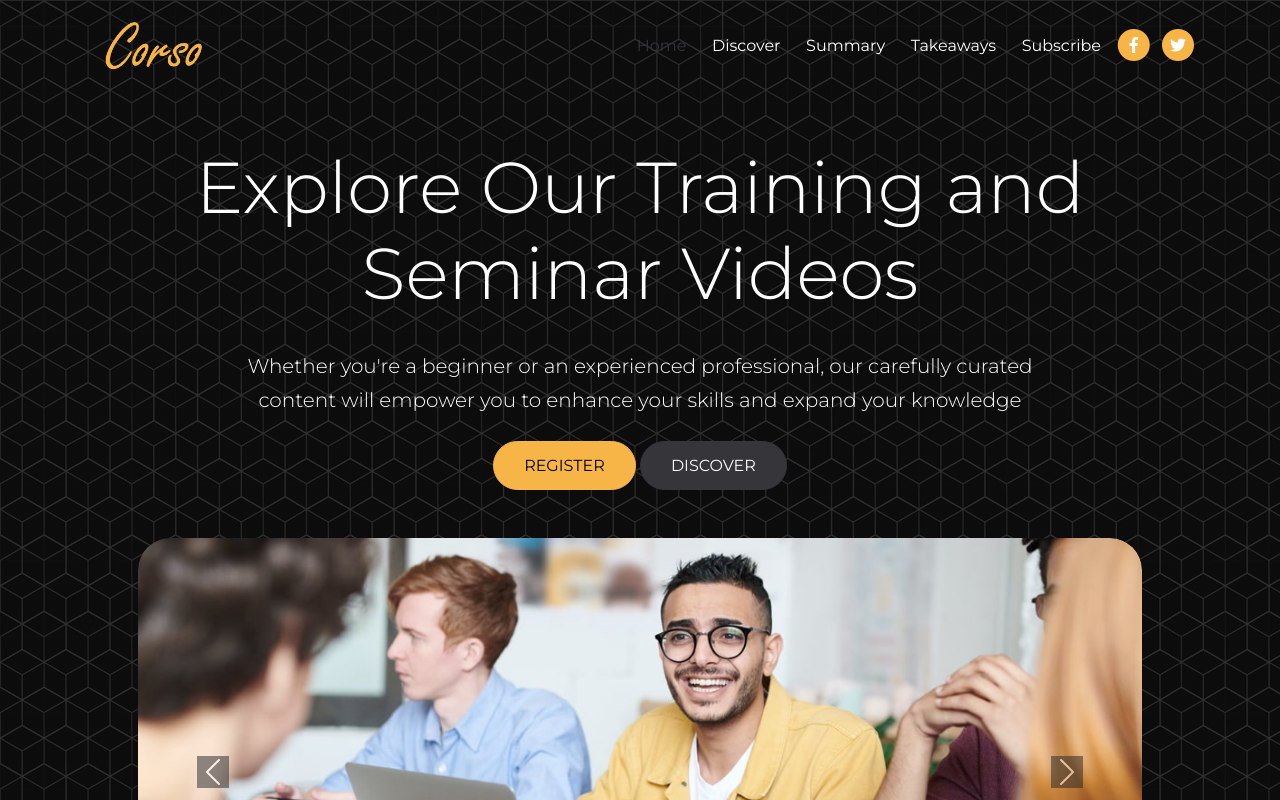
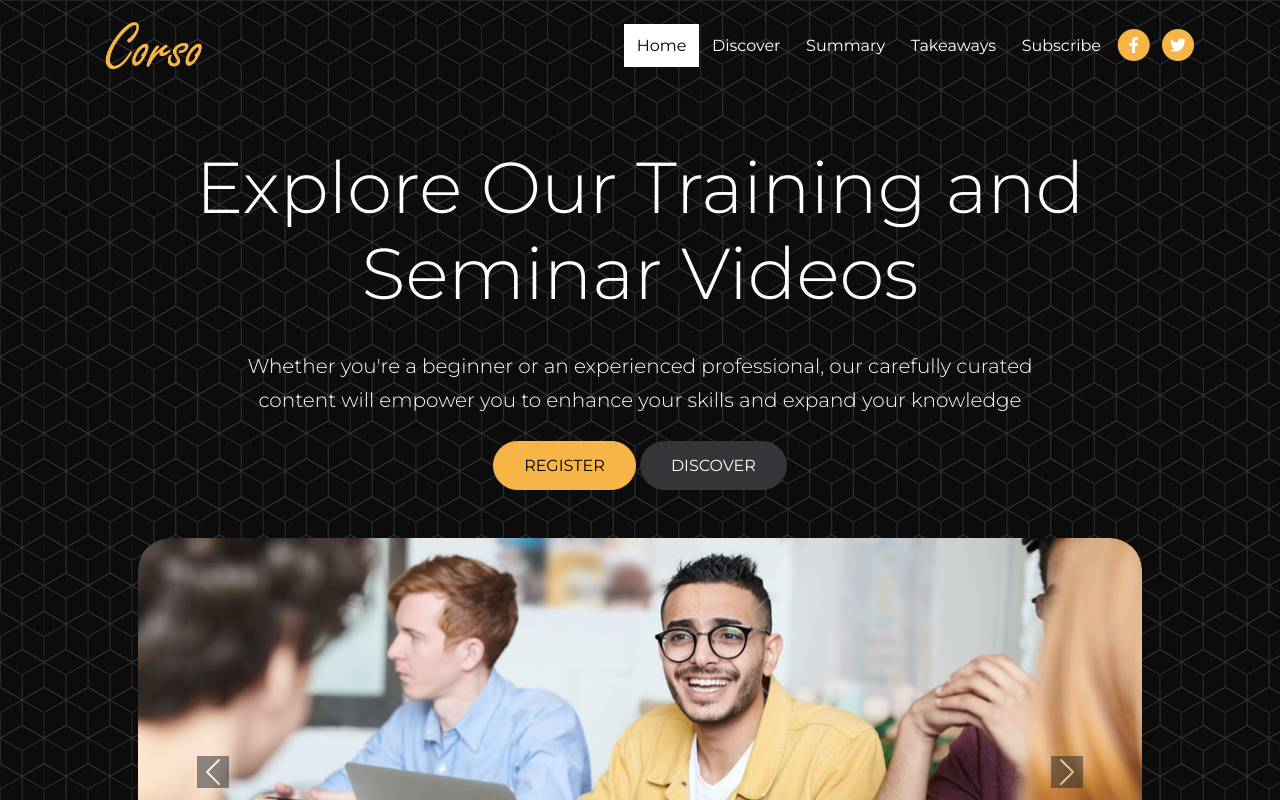
Before and after one commit to mathssantosh/corso-website, a website: page index.html in a window 1280 px wide. In both pictures the pointer is over the link 661 px from the left and 45 px from the top of the page. Shown: the top 800 px of the page. Drawn offline with nearby package versions, Linux system fonts and the light colour scheme; files that its build step writes are made by us from their sources.

Commit message:
Update styles.scss

```diff
--- a/scss/styles.scss
+++ b/scss/styles.scss
@@ -30,6 +30,10 @@
 .navbar{
     transition: all 0.5s ease-in-out;
 }
+.nav-link:hover{
+    color:black;
+    background:white;
+}
 
 .header .slide
 {
```
